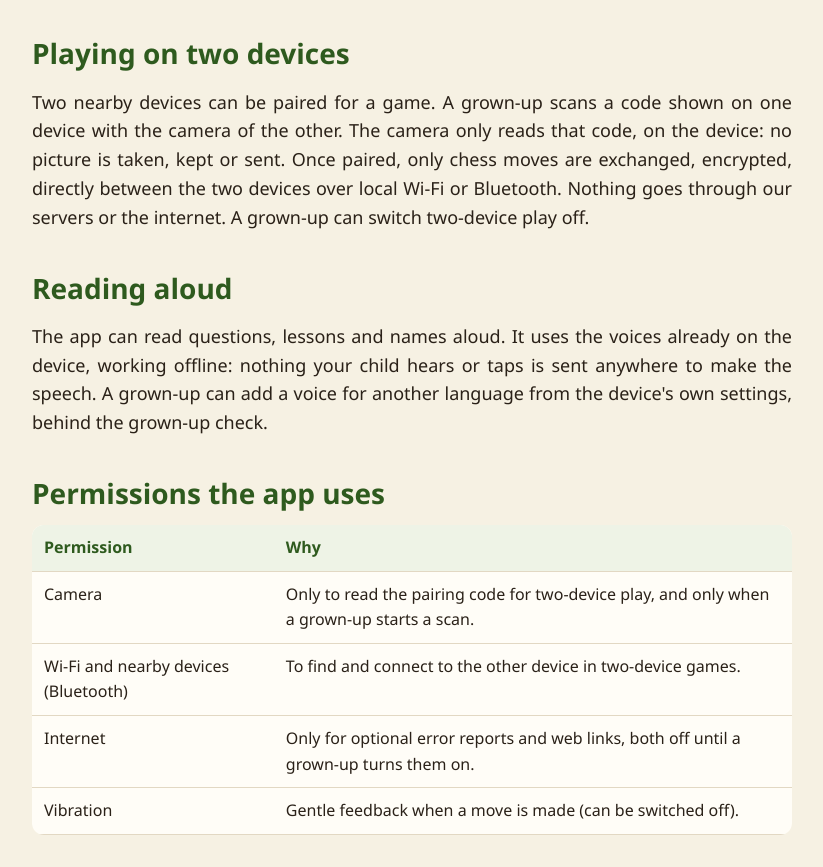
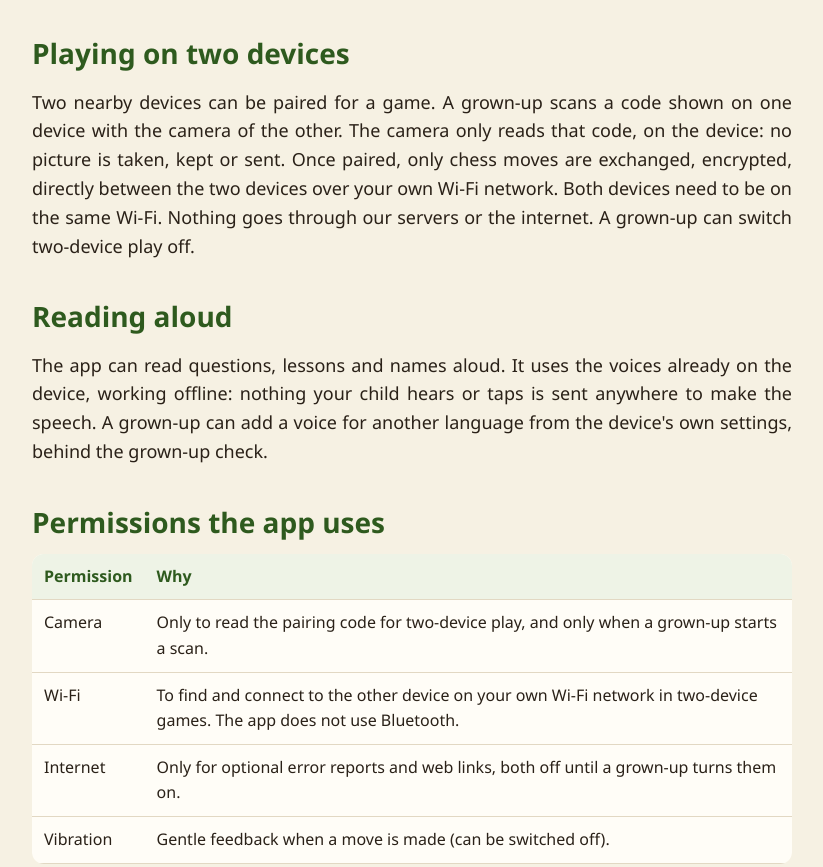
Before and after one commit to Jason123armstrong/chessosaurus-site, a plain HTML site: page privacy.html in a window 1280 px wide. Shown: the part 2234-3101 px from the top of the page, without its empty margins (228-1051 px from the left). Drawn offline with Linux system fonts and the light colour scheme.

Commit message:
Privacy page: two-device play uses Wi-Fi only; the app does not use Bluetooth
The app's Bluetooth route was removed on 12 Nov 2026 (owner's decision).

Co-Authored-By: Claude Fable 5.2 <noreply@anthropic.com>

```diff
--- a/privacy.html
+++ b/privacy.html
@@ -72,7 +72,7 @@
       <p>Google Play takes the payment. We never see or receive your card details, your Google account or your email address: the app only learns from Google Play, on the device, that the full game has been bought. To do this the app contains Google's own payment code (Google Play Billing). That code sends Google technical information about the purchase and about how the payment code itself is working, and Google handles it under <a href="https://policies.google.com/privacy">its own privacy policy</a>. We add nothing about your child, or about what they do in the app, to it, and we receive none of it.</p>
 
       <h2>Playing on two devices</h2>
-      <p>Two nearby devices can be paired for a game. A grown-up scans a code shown on one device with the camera of the other. The camera only reads that code, on the device: no picture is taken, kept or sent. Once paired, only chess moves are exchanged, encrypted, directly between the two devices over local Wi-Fi or Bluetooth. Nothing goes through our servers or the internet. A grown-up can switch two-device play off.</p>
+      <p>Two nearby devices can be paired for a game. A grown-up scans a code shown on one device with the camera of the other. The camera only reads that code, on the device: no picture is taken, kept or sent. Once paired, only chess moves are exchanged, encrypted, directly between the two devices over your own Wi-Fi network. Both devices need to be on the same Wi-Fi. Nothing goes through our servers or the internet. A grown-up can switch two-device play off.</p>
 
       <h2>Reading aloud</h2>
       <p>The app can read questions, lessons and names aloud. It uses the voices already on the device, working offline: nothing your child hears or taps is sent anywhere to make the speech. A grown-up can add a voice for another language from the device's own settings, behind the grown-up check.</p>
@@ -82,7 +82,7 @@
         <thead><tr><th>Permission</th><th>Why</th></tr></thead>
         <tbody>
           <tr><td>Camera</td><td>Only to read the pairing code for two-device play, and only when a grown-up starts a scan.</td></tr>
-          <tr><td>Wi-Fi and nearby devices (Bluetooth)</td><td>To find and connect to the other device in two-device games.</td></tr>
+          <tr><td>Wi-Fi</td><td>To find and connect to the other device on your own Wi-Fi network in two-device games. The app does not use Bluetooth.</td></tr>
           <tr><td>Internet</td><td>Only for optional error reports and web links, both off until a grown-up turns them on.</td></tr>
           <tr><td>Vibration</td><td>Gentle feedback when a move is made (can be switched off).</td></tr>
         </tbody>
```
